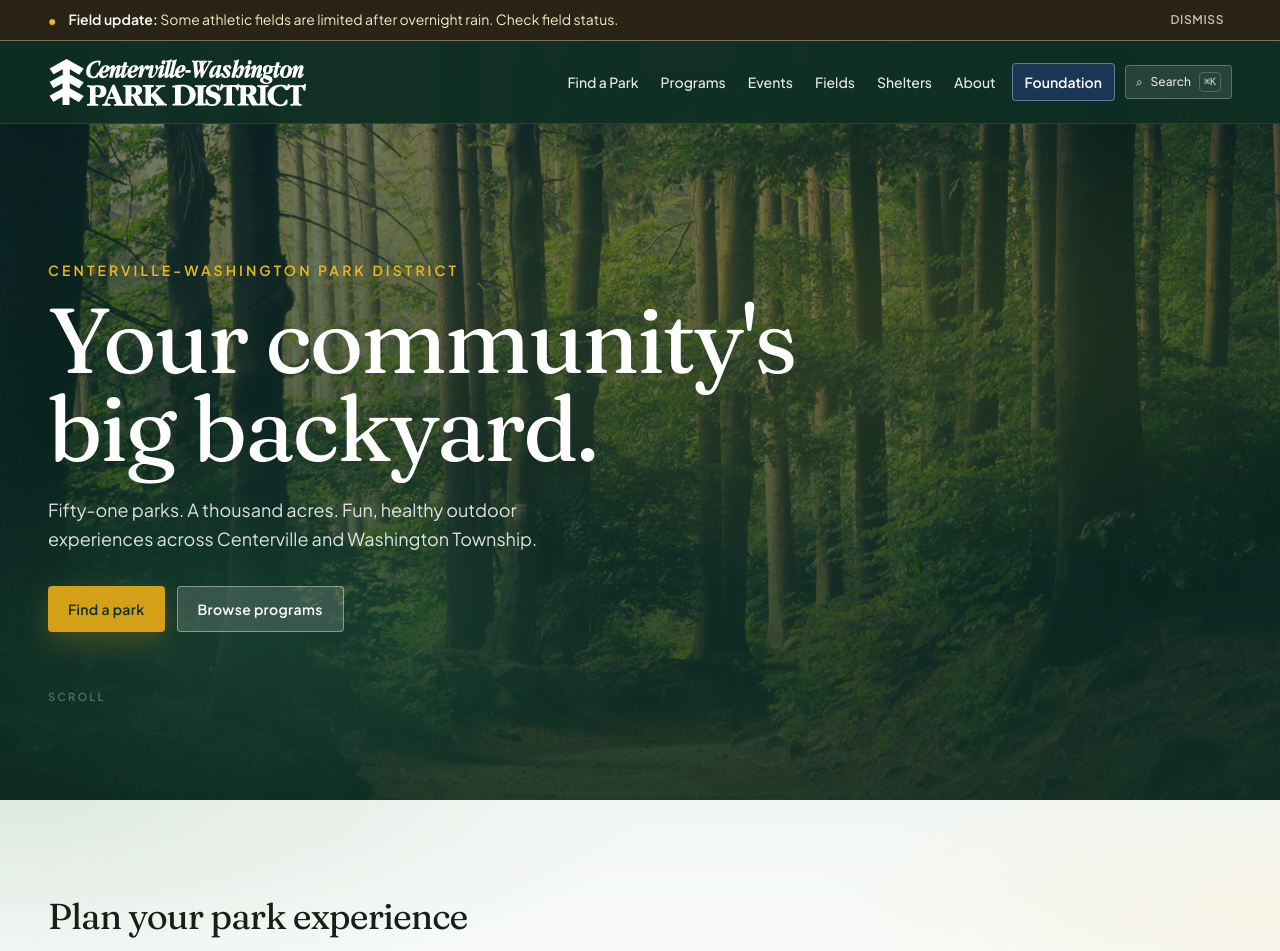
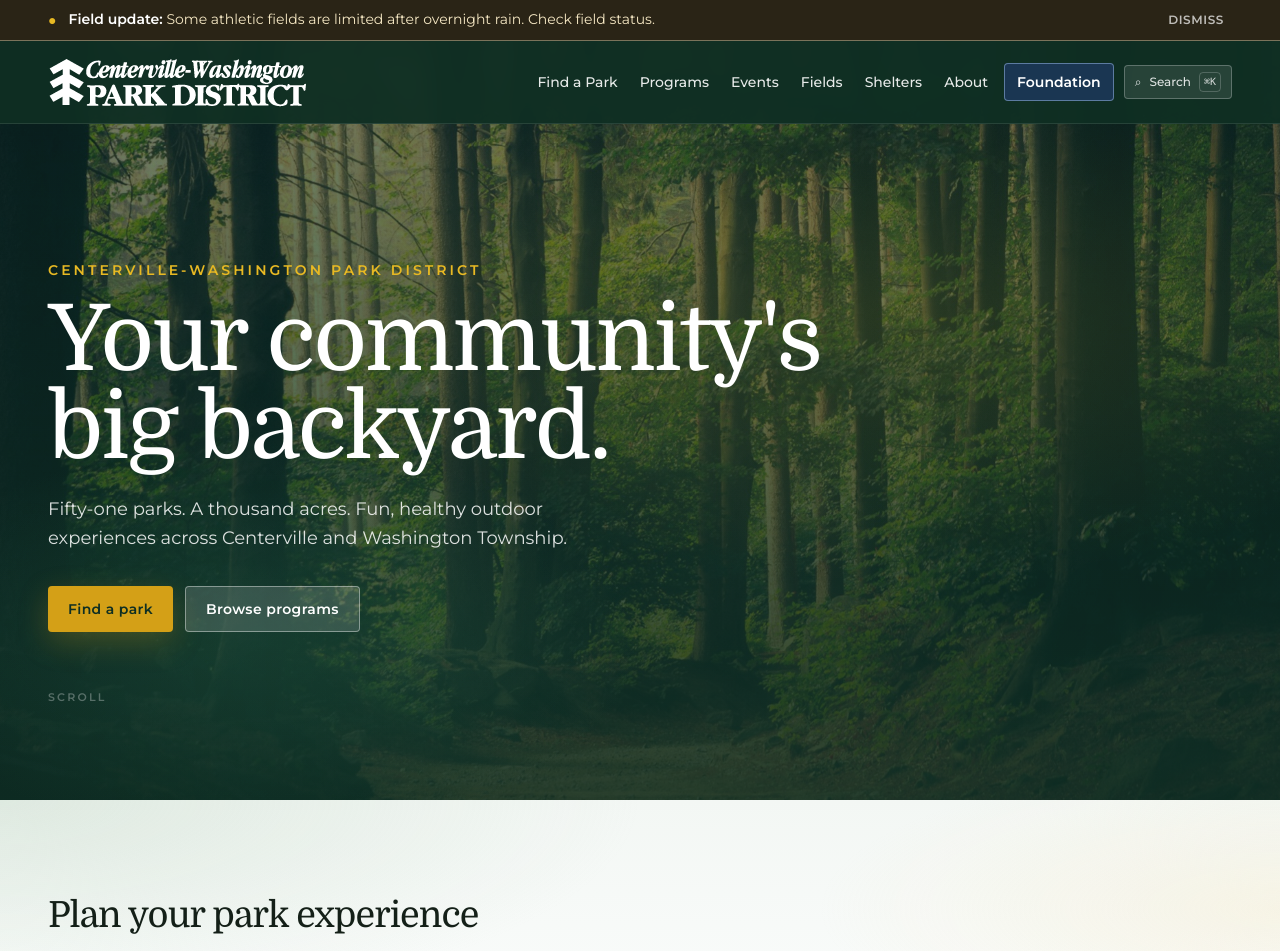
Before and after one commit to RClarke1117/CentervillePark, a Next.js app: page / in a window 1280 px wide. Shown: the top 951 px of the page. Built offline with nearby package versions, Linux system fonts and the light colour scheme.

Commit message:
Switch site fonts to Domine and Montserrat
Replace Fraunces / Plus Jakarta Sans with CWPD’s brand pairing —
Domine for headlines and Montserrat for body UI — and remove
Fraunces-only font variation settings.

```diff
--- a/src/app/about/page.tsx
+++ b/src/app/about/page.tsx
@@ -22,7 +22,6 @@ export default function AboutPage() {
         <div>
           <h2
             className="font-[family-name:var(--font-display)] text-2xl tracking-tight"
-            style={{ fontVariationSettings: '"SOFT" 30' }}
           >
             How we are funded
           </h2>
@@ -44,7 +43,6 @@ export default function AboutPage() {
         <div>
           <h2
             className="font-[family-name:var(--font-display)] text-2xl tracking-tight"
-            style={{ fontVariationSettings: '"SOFT" 30' }}
           >
             Proud to be home
           </h2>
@@ -69,7 +67,6 @@ export default function AboutPage() {
       >
         <h2
           className="font-[family-name:var(--font-display)] text-2xl tracking-tight"
-          style={{ fontVariationSettings: '"SOFT" 30' }}
         >
           Volunteer & careers
         </h2>
--- a/src/app/accessibility/page.tsx
+++ b/src/app/accessibility/page.tsx
@@ -49,7 +49,6 @@ export default function AccessibilityPage() {
         <div>
           <h2
             className="font-[family-name:var(--font-display)] text-2xl tracking-tight"
-            style={{ fontVariationSettings: '"SOFT" 30' }}
           >
             Our commitment
           </h2>
@@ -72,7 +71,6 @@ export default function AccessibilityPage() {
 
           <h2
             className="mt-12 font-[family-name:var(--font-display)] text-2xl tracking-tight"
-            style={{ fontVariationSettings: '"SOFT" 30' }}
           >
             Known limitations
           </h2>
--- a/src/app/events/[slug]/page.tsx
+++ b/src/app/events/[slug]/page.tsx
@@ -72,7 +72,6 @@ export default async function EventDetailPage({ params }: Props) {
           </p>
           <h1
             className="mt-3 max-w-3xl font-[family-name:var(--font-display)] text-4xl tracking-tight md:text-5xl"
-            style={{ fontVariationSettings: '"SOFT" 40' }}
           >
             {event.title}
           </h1>
--- a/src/app/foundation/page.tsx
+++ b/src/app/foundation/page.tsx
@@ -37,7 +37,6 @@ export default function FoundationPage() {
         <div>
           <h2
             className="font-[family-name:var(--font-display)] text-3xl tracking-tight text-foundation"
-            style={{ fontVariationSettings: '"SOFT" 20' }}
           >
             Ways to give
           </h2>
--- a/src/app/layout.tsx
+++ b/src/app/layout.tsx
@@ -4,15 +4,16 @@ import { SiteFooter } from "@/components/SiteFooter";
 import { ScrollProgress } from "@/components/ScrollProgress";
 import { MobileDock } from "@/components/MobileDock";
 import { BackToTop } from "@/components/BackToTop";
-import { Fraunces, Plus_Jakarta_Sans } from "next/font/google";
+import { Domine, Montserrat } from "next/font/google";
 import "./globals.css";
 
-const display = Fraunces({
+const display = Domine({
   variable: "--font-display",
   subsets: ["latin"],
+  weight: ["400", "500", "600", "700"],
 });
 
-const sans = Plus_Jakarta_Sans({
+const sans = Montserrat({
   variable: "--font-sans",
   subsets: ["latin"],
   weight: ["400", "500", "600", "700"],
--- a/src/app/page.tsx
+++ b/src/app/page.tsx
@@ -61,7 +61,6 @@ export default function HomePage() {
           </p>
           <h1
             className="reveal reveal-delay-1 mt-4 max-w-4xl font-[family-name:var(--font-display)] text-[clamp(2.75rem,8vw,5.75rem)] leading-[0.95] tracking-tight"
-            style={{ fontVariationSettings: '"SOFT" 50, "WONK" 0, "opsz" 144' }}
           >
             Your community&apos;s
             <br />
@@ -92,7 +91,6 @@ export default function HomePage() {
             <div className="max-w-2xl">
               <h2
                 className="font-[family-name:var(--font-display)] text-3xl tracking-tight text-ink md:text-4xl"
-                style={{ fontVariationSettings: '"SOFT" 30' }}
               >
                 Plan your park experience
               </h2>
@@ -138,7 +136,6 @@ export default function HomePage() {
             <div className="max-w-xl">
               <h2
                 className="font-[family-name:var(--font-display)] text-3xl tracking-tight md:text-4xl"
-                style={{ fontVariationSettings: '"SOFT" 30' }}
               >
                 Parks worth knowing by name
               </h2>
@@ -190,7 +187,6 @@ export default function HomePage() {
             <div className="flex flex-wrap items-end justify-between gap-4">
               <h2
                 className="font-[family-name:var(--font-display)] text-3xl tracking-tight md:text-4xl"
-                style={{ fontVariationSettings: '"SOFT" 30' }}
               >
                 Upcoming events
               </h2>
@@ -261,7 +257,6 @@ export default function HomePage() {
               </p>
               <h2
                 className="mt-4 font-[family-name:var(--font-display)] text-3xl tracking-tight md:text-5xl"
-                style={{ fontVariationSettings: '"SOFT" 20' }}
               >
                 Give the backyard a future.
               </h2>
--- a/src/app/parks/[slug]/page.tsx
+++ b/src/app/parks/[slug]/page.tsx
@@ -60,7 +60,6 @@ export default async function ParkDetailPage({ params }: Props) {
           </p>
           <h1
             className="mt-3 font-[family-name:var(--font-display)] text-5xl tracking-tight md:text-6xl"
-            style={{ fontVariationSettings: '"SOFT" 40' }}
           >
             {park.name}
           </h1>
@@ -75,7 +74,6 @@ export default async function ParkDetailPage({ params }: Props) {
         <div>
           <h2
             className="font-[family-name:var(--font-display)] text-2xl tracking-tight"
-            style={{ fontVariationSettings: '"SOFT" 30' }}
           >
             Amenities at a glance
           </h2>
@@ -100,7 +98,6 @@ export default async function ParkDetailPage({ params }: Props) {
           <div className="mt-12">
             <h2
               className="font-[family-name:var(--font-display)] text-2xl tracking-tight"
-              style={{ fontVariationSettings: '"SOFT" 30' }}
             >
               Upcoming events
             </h2>
@@ -169,7 +166,6 @@ export default async function ParkDetailPage({ params }: Props) {
       <div className="section-pad border-t border-line bg-mist/40 py-14 pb-24">
         <h2
           className="font-[family-name:var(--font-display)] text-3xl tracking-tight md:text-4xl"
-          style={{ fontVariationSettings: '"SOFT" 30' }}
         >
           Programs at {park.name}
         </h2>
--- a/src/app/shelters/page.tsx
+++ b/src/app/shelters/page.tsx
@@ -35,7 +35,6 @@ export default function SheltersPage() {
         <div className="mb-10">
           <h2
             className="font-[family-name:var(--font-display)] text-2xl tracking-tight"
-            style={{ fontVariationSettings: '"SOFT" 30' }}
           >
             Parks with shelters
           </h2>
--- a/src/components/PageHero.tsx
+++ b/src/components/PageHero.tsx
@@ -27,7 +27,6 @@ export function PageHero({
       </p>
       <h1
         className="mt-3 max-w-3xl font-[family-name:var(--font-display)] text-4xl tracking-tight md:text-5xl"
-        style={{ fontVariationSettings: '"SOFT" 40' }}
       >
         {title}
       </h1>
--- a/src/components/SiteFooter.tsx
+++ b/src/components/SiteFooter.tsx
@@ -74,7 +74,6 @@ export function SiteFooter() {
         <div>
           <p
             className="font-[family-name:var(--font-display)] text-2xl leading-tight tracking-tight"
-            style={{ fontVariationSettings: '"SOFT" 40, "WONK" 0' }}
           >
             Centerville-Washington
             <br />
```
